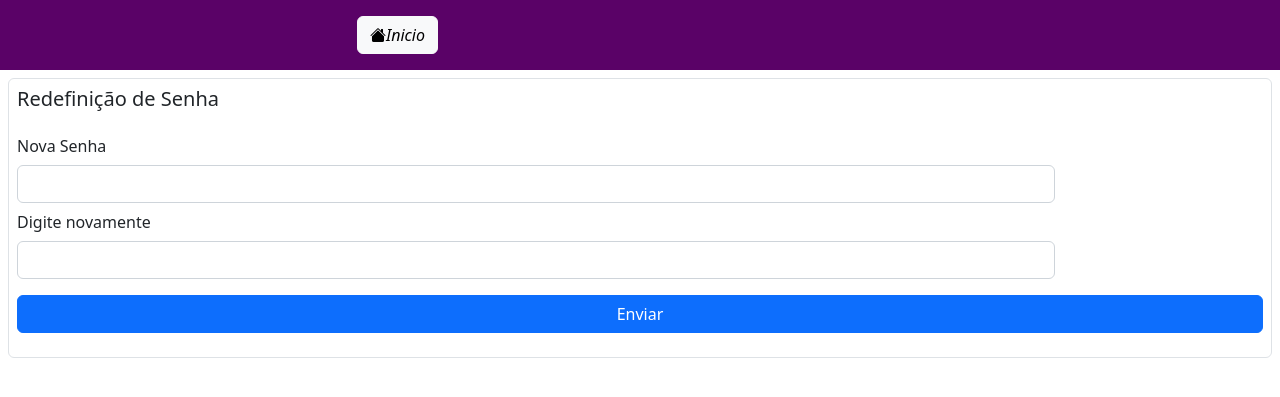
After one commit to Aonay/AppDeliveryAcai, a PHP site: page /novasenha.php in a window 1280 px wide. The commit adds this page. Shown: the top 397 px of the page. Run offline with PHP 8.4, Linux system fonts and the light colour scheme.

Commit message:
:bricks: Adicionado paginas de senha

```diff
--- a/index.php
+++ b/index.php
@@ -15,6 +15,7 @@
   <style>
     img{
         margin:80px;
+        border-radius: 50px;
     }
   </style>
   <body>
--- /dev/null
+++ b/novasenha.php
@@ -0,0 +1,75 @@
+<!DOCTYPE html>
+<html lang="pt-br">
+
+<head>
+    <meta charset="utf-8">
+    <meta name="viewport" content="width=device-width, initial-scale=1">
+
+    <title>Home | AÇAIDERA</title>
+    <link href="https://cdn.jsdelivr.net/npm/bootstrap@5.2.3/dist/css/bootstrap.min.css" rel="stylesheet" integrity="sha384-rbsA2VBKQhggwzxH7pPCaAqO46MgnOM80zW1RWuH61DGLwZJEdK2Kadq2F9CUG65" crossorigin="anonymous">
+    <link rel="stylesheet" href="https://cdn.jsdelivr.net/npm/bootstrap-icons@1.11.3/font/bootstrap-icons.min.css">
+</head>
+
+<style>
+    #btEnviar {
+        background-color: #800893;
+        border-color: #460450;
+
+    }
+
+    #btEnviar:hover {
+        background-color: orange;
+        border-color: orange;
+    }
+
+    #btnOpcoes:hover {
+        background-color: orange;
+        border-color: orange;
+        transition: 0.8s;
+
+    }
+</style>
+
+<body>
+
+    <header class="d-flex flex-wrap align-items-center justify-content-center justify-content-lg-start p-3 text-bg" style="background-color: #5A0267;">
+
+
+
+        <div class="container text-end">
+            <div class="row justify-content-between">
+
+                <div class="col-4">
+                    <a href="principal.php"><button type="button" class="btn btn-light "><i class="bi bi-house-fill">Inicio</i></button></a>
+                </div>
+
+            </div>
+        </div>
+    </header>
+
+    <div class="m-2 p-2 border rounded">
+
+        <form action="#" method="post">
+            <div class="mb-3">
+                <h5>Redefinição de Senha</h5>
+            </div>
+            <label for="inputPassword" class="col-sm-2 col-form-label">Nova Senha</label>
+            <div class="col-sm-10">
+                <input type="password" class="form-control" id="inputPassword">
+            </div>
+            <label for="inputPassword" class="col-sm-2 col-form-label">Digite novamente</label>
+            <div class="col-sm-10 mb-3">
+                <input type="password" class="form-control" id="inputPassword">
+            </div>
+            <div class="d-grid gap-2">
+                <button type="submit" class="btn btn-primary  mb-3" name="enviar">Enviar</button>
+            </div>
+
+
+        </form>
+
+    </div>
+
+</body>
+
+</html>
```
Also changed, not shown: esquecisenha.php (added, +68 -0 lines), principal.php (+79 -29 lines), imagens/acaicarr.jpg (added), imagens/barca.png (added).
